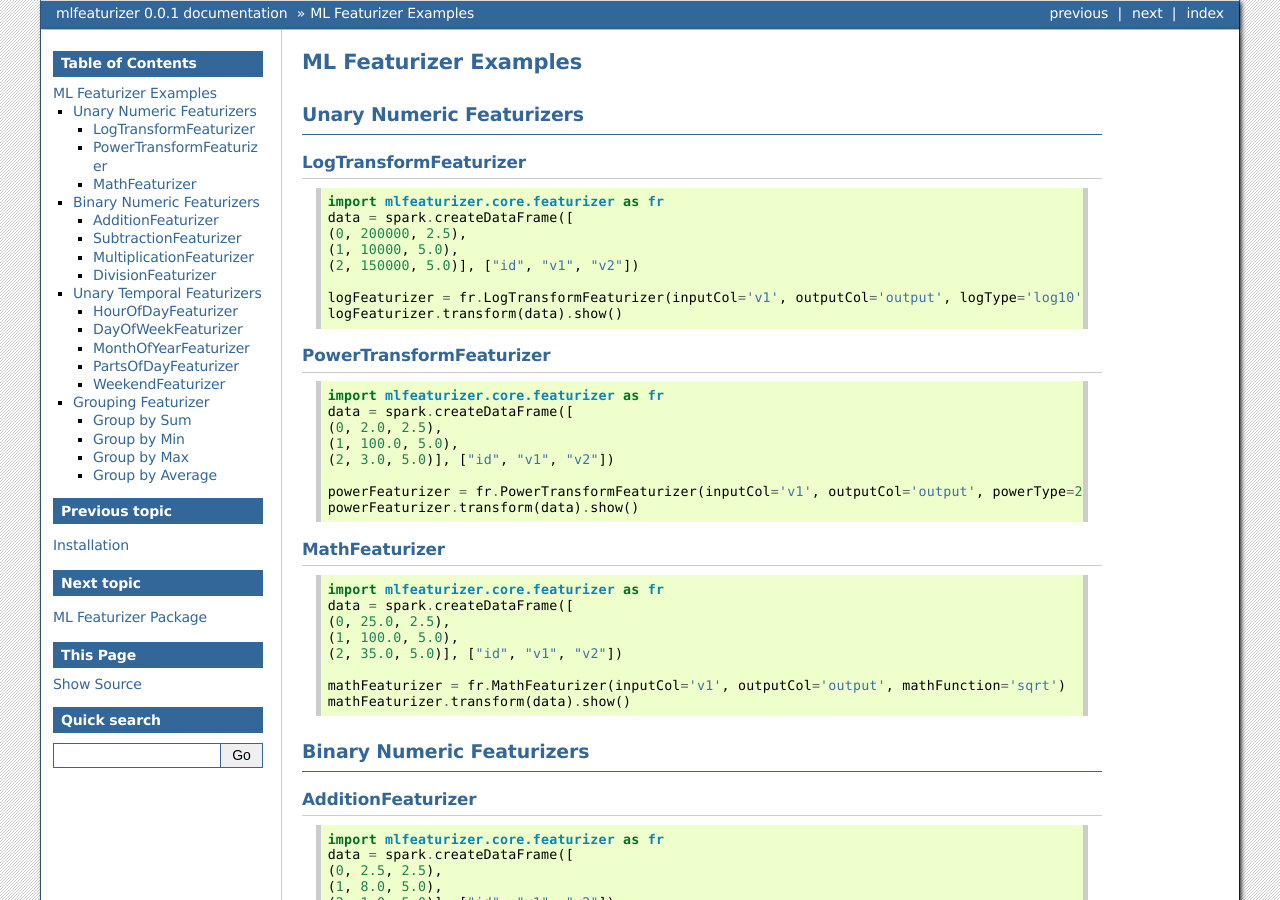
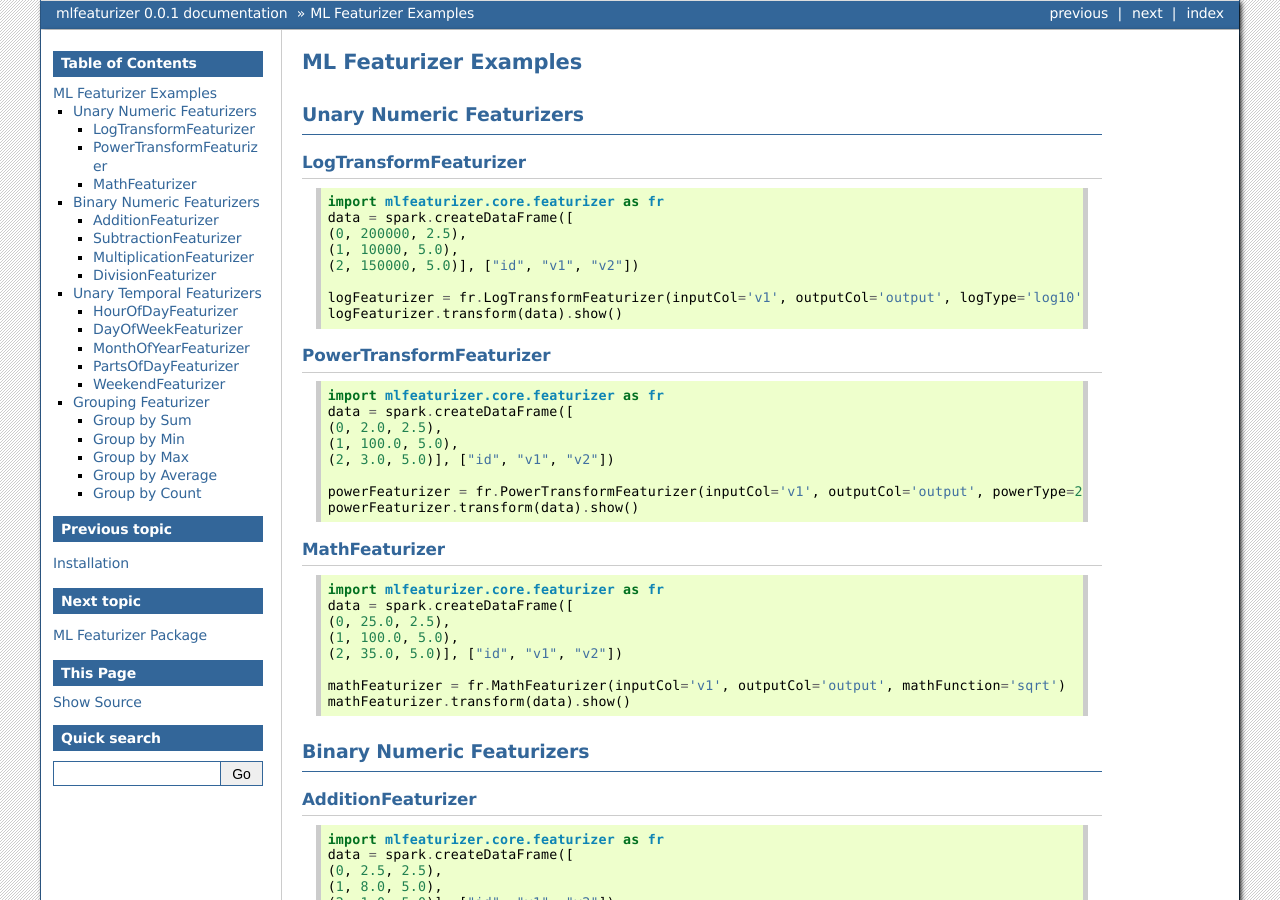
Before and after one commit to adobe/ml-featurizer, a Sphinx documentation site: the page built from python/docs/source/examples.rst, in a window 1280 px wide and 900 px high. Built offline with Sphinx 7.4.7, drawn with Linux system fonts in a browser that asks for light colours; some of the changed text lies outside the part shown.

Commit message:
Fix minor issue in python docs

```diff
--- a/python/docs/source/examples.rst
+++ b/python/docs/source/examples.rst
@@ -264,8 +264,8 @@ Group by Average
    groupByFeaturizer.transform(data).show()
 
 
- Group by Count
-^^^^^^^^^^^^^^^
+Group by Count
+^^^^^^^^^^^^^^
 
 .. code:: python3
 
```
